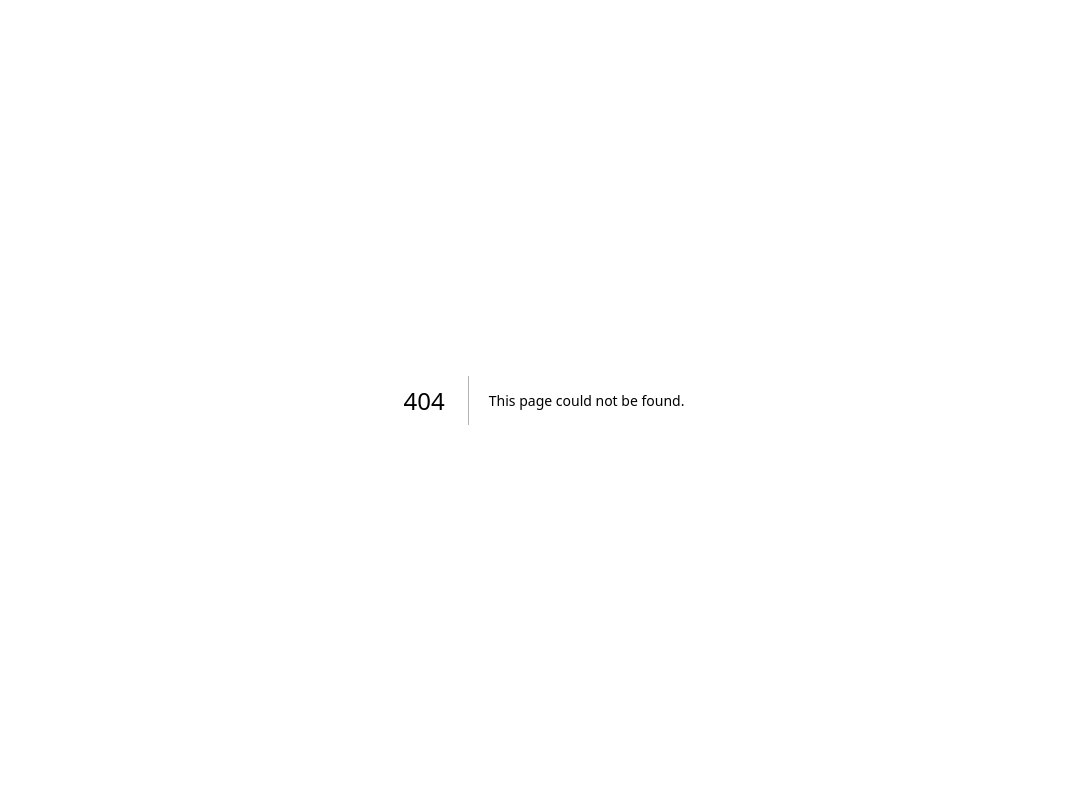
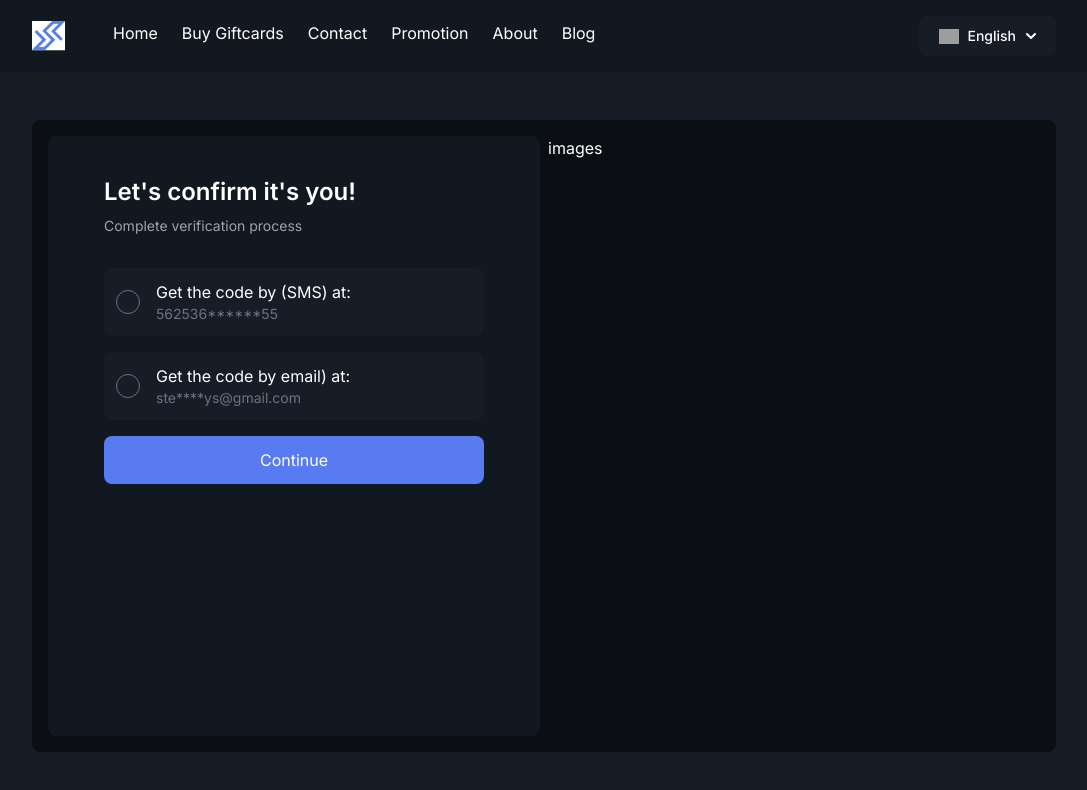
Before and after one commit to apkgifty/apk-gifty-forked, a Next.js app: page /auth/confirmation in a window 1280 px wide. Before the commit this address had no page. Shown: the top 790 px of the page, without its empty margins (96-1183 px from the left). Built offline with nearby package versions, Linux system fonts and the light colour scheme; grey boxes are pictures that could not be loaded.

Commit message:
reset password page created

```diff
--- /dev/null
+++ b/app/auth/confirmation/page.tsx
@@ -0,0 +1,11 @@
+import ConfirmationForm from "@/components/Form/ConfirmationForm";
+
+const ConfirmationPage = () => {
+  return (
+    <>
+      <ConfirmationForm />
+    </>
+  );
+};
+
+export default ConfirmationPage;
--- /dev/null
+++ b/app/auth/password-reset/page.tsx
@@ -0,0 +1,12 @@
+import PasswordResetForm from "@/components/Form/PasswordResetForm";
+import React from "react";
+
+const PasswordReset = () => {
+  return (
+    <>
+      <PasswordResetForm />
+    </>
+  );
+};
+
+export default PasswordReset;
--- /dev/null
+++ b/components/Form/ConfirmationForm.tsx
@@ -0,0 +1,56 @@
+"use client";
+import React, { useState } from "react";
+import FormInput from "./FormComponents/FormInput";
+
+import AlternateEmailIcon from "@mui/icons-material/AlternateEmail";
+import LockOpenIcon from "@mui/icons-material/LockOpen";
+import ButtonIcon from "./FormComponents/ButtonIcon";
+import ExternalLogins from "./FormComponents/ExternalLogins";
+import Switch from "./FormComponents/Switch";
+import FormHeader from "./FormComponents/FormHeader";
+import FormBody from "./FormComponents/FormBody";
+import FormFooter from "./FormComponents/FormFooter";
+import FormContainer from "./FormComponents/FormContainer";
+import Form from "./FormComponents/Form";
+import { Fields } from "@/types/formTypes";
+import ConfirmationSelect from "./FormComponents/ConfirmationSelect";
+
+const ConfirmationForm = () => {
+  const [selected, setSelected] = useState("");
+
+  const handleSelect = (type: string) => {
+    setSelected(type);
+  };
+
+  return (
+    <FormContainer>
+      <FormHeader
+        title="Let's confirm it's you!"
+        subtitle="Complete verification process"
+      />
+      <FormBody>
+        {/* <Switch /> */}
+        {/* <Form fields={fields} /> */}
+        <ConfirmationSelect
+          selected={selected}
+          title="Get the code by (SMS) at:"
+          info="562536******55"
+          type="sms"
+          handleSelect={handleSelect}
+        />
+
+        <ConfirmationSelect
+          selected={selected}
+          title="Get the code by email) at:"
+          info="ste****ys@gmail.com"
+          type="email"
+          handleSelect={handleSelect}
+        />
+
+        <ButtonIcon />
+      </FormBody>
+    </FormContainer>
+  );
+};
+
+export default ConfirmationForm;
--- /dev/null
+++ b/components/Form/FormComponents/ConfirmationSelect.tsx
@@ -0,0 +1,47 @@
+import { motion } from "framer-motion";
+
+interface Props {
+  selected: string;
+  title: string;
+  info: string;
+  type: string;
+  handleSelect: any;
+}
+
+const ConfirmationSelect: React.FC<Props> = ({
+  selected,
+  title,
+  info,
+  type,
+  handleSelect,
+}) => {
+  return (
+    <motion.div
+      className="w-full rounded-lg bg-tertiary text-sm px-3 py-2 cursor-pointer flex items-center gap-4  lg:py-3 lg:text-base"
+      initial={{ opacity: 0 }}
+      animate={{ opacity: 1 }}
+      transition={{ duration: 1 }}
+      onClick={() => {
+        handleSelect(type);
+      }}
+    >
+      <div
+        className={`flex justify-center items-center w-6 h-6 rounded-full border ${
+          selected === type ? "border-blue-600" : "border-gray-500"
+        }`}
+      >
+        <div
+          className={`w-2 h-2 rounded-full ${
+            selected === type ? "bg-blue-600" : "bg-transparent"
+          }`}
+        ></div>
+      </div>
+      <div>
+        <p>{title}</p>
+        <p className="text-sm text-gray-500">{info}</p>
+      </div>
+    </motion.div>
+  );
+};
+
+export default ConfirmationSelect;
--- a/components/Form/FormComponents/FormInput.tsx
+++ b/components/Form/FormComponents/FormInput.tsx
@@ -27,7 +27,7 @@ const FormInput: React.FC<Props> = ({
       <div className="px-2 border-r border-gray-400">{icon}</div>
       <input
         type={type}
-        className="bg-transparent outline-none text-xs lg:text-sm"
+        className="bg-transparent outline-none text-xs lg:text-sm w-full"
         placeholder={placeholder}
         name={name}
         required={required}
--- /dev/null
+++ b/components/Form/PasswordResetForm.tsx
@@ -0,0 +1,49 @@
+"use client";
+import FormInput from "./FormComponents/FormInput";
+
+import AlternateEmailIcon from "@mui/icons-material/AlternateEmail";
+import LockOpenIcon from "@mui/icons-material/LockOpen";
+import ButtonIcon from "./FormComponents/ButtonIcon";
+import ExternalLogins from "./FormComponents/ExternalLogins";
+import Switch from "./FormComponents/Switch";
+import FormHeader from "./FormComponents/FormHeader";
+import FormBody from "./FormComponents/FormBody";
+import FormFooter from "./FormComponents/FormFooter";
+import FormContainer from "./FormComponents/FormContainer";
+import Form from "./FormComponents/Form";
+import { Fields } from "@/types/formTypes";
+import { motion } from "framer-motion";
+
+const fields: Fields[] = [
+  {
+    type: "text",
+    placeholder: "Email",
+    name: "email",
+    icon: <AlternateEmailIcon />,
+    required: true,
+  },
+];
+
+const PasswordResetForm = () => {
+  return (
+    <FormContainer>
+      <FormHeader
+        title="Forgot Password ?"
+        subtitle="Enter your email address below, you will receive an email with a password reset link."
+      />
+      <FormBody>
+        <motion.div
+          className="flex justify-center my-8"
+          initial={{ opacity: 0 }}
+          animate={{ opacity: 1 }}
+          transition={{ duration: 1 }}
+        >
+          <img src="/watch-it.svg" />
+        </motion.div>
+        <Form fields={fields} />
+      </FormBody>
+    </FormContainer>
+  );
+};
+
+export default PasswordResetForm;
```
Also changed, not shown: public/watch-it.svg (added).
